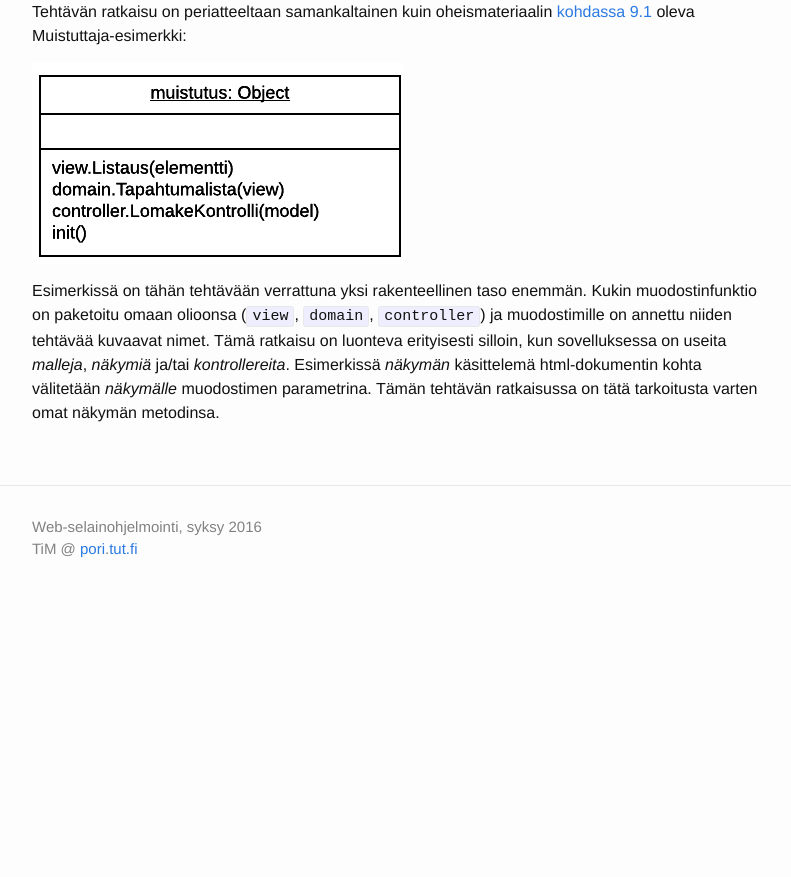
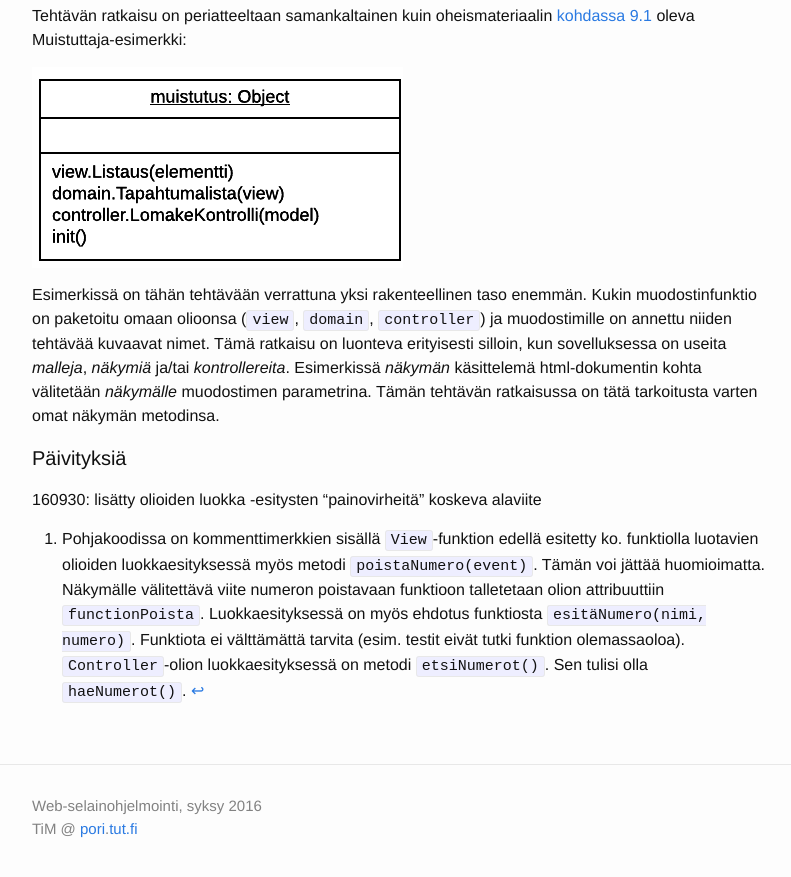
Before and after one commit to timedu/wso, a Jekyll site: the page built from _osa2/tehtava21.md, in a window 1280 px wide and 900 px high, scrolled down 2641 px. Shown: the top 877 px of the window, without its empty margins (238-1029 px from the left). Built offline with Jekyll 4.4.1, drawn with Linux system fonts in a browser that asks for light colours; before the commit the page ends 3262 px from its top, so only the background shows below that; some of the changed text lies outside the part shown.

Commit message:
ex21 update

```diff
--- a/_osa2/tehtava21.md
+++ b/_osa2/tehtava21.md
@@ -11,11 +11,13 @@
 
 ![Puhelinmuistio-olio](../img/muistio_olio_21.png "Puhelinmuistio-olio")
 
-*Malliin* (`Model`) tallennetaan puhelinmuistion data. *Näkymä* (`View`) rakentaa käyttöliittymän mallin datalle. *Kontrolleri* (`Controller`) vastaanottaa käyttöliitymästä mallin dataan liittyviä pyyntöjä. Sovelluksen alustuksen (`init`) jälkeen muistio toimii seuraavan kaavion mukaan:
+*Malliin* (`Model`) tallennetaan puhelinmuistion data. *Näkymä* (`View`) rakentaa käyttöliittymän mallin datalle. *Kontrolleri* (`Controller`) vastaanottaa käyttöliitymästä mallin dataan liittyviä pyyntöjä. Sovelluksen alustuksen (`init`) jälkeen muistio toimii seuraavan kaavion mukaan[^1]:
+
+[^1]: Pohjakoodissa on kommenttimerkkien sisällä `View`-funktion edellä esitetty ko. funktiolla luotavien olioiden luokkaesityksessä myös metodi `poistaNumero(event)`. Tämän voi jättää huomioimatta. Näkymälle välitettävä viite numeron poistavaan funktioon talletetaan olion attribuuttiin `functionPoista`. Luokkaesityksessä on myös ehdotus funktiosta `esitäNumero(nimi, numero)`. Funktiota ei välttämättä tarvita (esim. testit eivät tutki funktion olemassaoloa). `Controller`-olion luokkaesityksessä on metodi `etsiNumerot()`. Sen tulisi olla `haeNumerot()`.
 
 ![Puhelinmuistio-oliokaavio](../img/olio_kaavio_21.png "Puhelinmuistio-oliokaavio")
 
-*Kontrollerin* metodit (`etsiNumerot`, `lisaaNumero`, `poistaNumero`) on kytketty html-dokumentissa olevien panonappien click-tapahtumien käsittelijöiksi. Ne kutsuvat *mallin* vastaavia metodeja (`annaNumerot`, `lisaaNumero`, `poistaNumero`) parametreilla, jotka on poimittu dokumentista  (`inputNimi`, `inputNumero`) tai tapahtumaobjektista (`e`). *Malli* suorittaa metodikutsujen edellyttämät datan päivitysoperaatiot ja pyytää *näkymää* muodostamaan (`paivita`) tilannetta vastaavan käyttöliittymän. *Näkymä* rakentaa käyttöliittymän määrättyyn paikkaan (`spanNimi`, `ulNumerot`) html-dokumentissa.
+*Kontrollerin* metodit (`etsiNumerot`, `lisaaNumero`, `poistaNumero`) on kytketty html-dokumentissa olevien painonappien click-tapahtumien käsittelijöiksi. Ne kutsuvat *mallin* vastaavia metodeja (`annaNumerot`, `lisaaNumero`, `poistaNumero`) parametreilla, jotka on poimittu dokumentista  (`inputNimi`, `inputNumero`) tai tapahtumaobjektista (`e`). *Malli* suorittaa metodikutsujen edellyttämät datan päivitysoperaatiot ja pyytää *näkymää* muodostamaan (`paivita`) tilannetta vastaavan käyttöliittymän. *Näkymä* rakentaa käyttöliittymän määrättyyn paikkaan (`spanNimi`, `ulNumerot`) html-dokumentissa.
 
 Seuraavassa MVC-olioden rakenne on esitetty UML-luokkina:
 
@@ -80,3 +82,7 @@
 ![Muistutus-olio](../img/muistutus_olio_21.png "Muistutus-olio")
 
 Esimerkissä on tähän tehtävään verrattuna yksi rakenteellinen taso enemmän. Kukin muodostinfunktio on paketoitu omaan olioonsa (`view`, `domain`, `controller`) ja muodostimille on annettu niiden tehtävää kuvaavat nimet. Tämä ratkaisu on luonteva erityisesti silloin, kun sovelluksessa on useita *malleja*, *näkymiä* ja/tai *kontrollereita*. Esimerkissä *näkymän* käsittelemä html-dokumentin kohta välitetään *näkymälle* muodostimen parametrina. Tämän tehtävän ratkaisussa on tätä tarkoitusta varten omat näkymän metodinsa.
+
+#### Päivityksiä
+
+160930: lisätty olioiden luokka -esitysten "painovirheitä" koskeva alaviite
```
